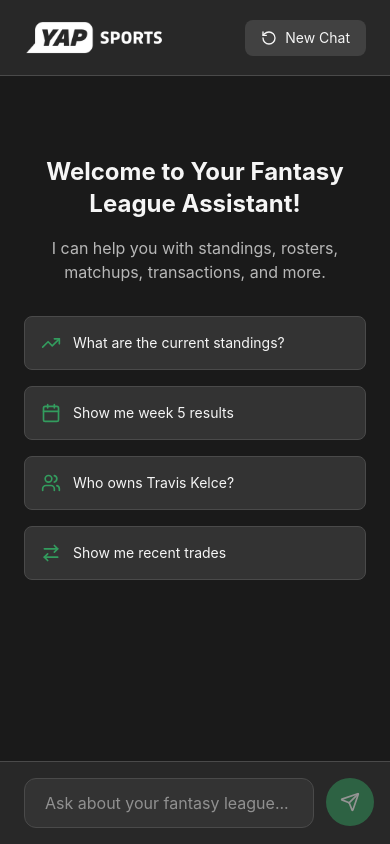
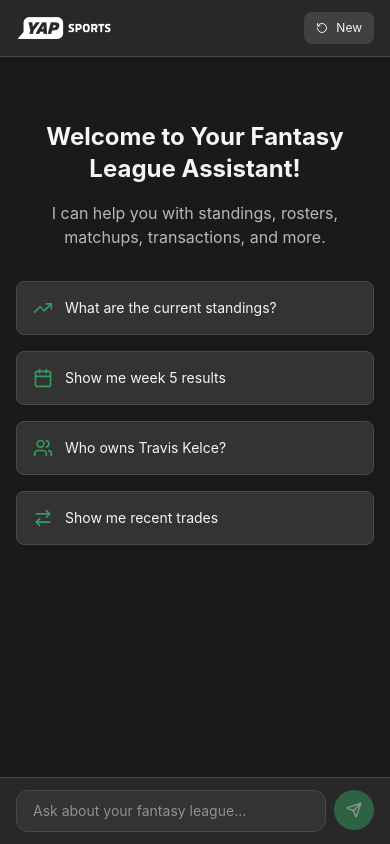
Before and after one commit to nickroachy7/sleeper-league-chat, a Next.js app in the folder web-ui/: page / in a window 390 px wide. Built offline with nearby package versions, Linux system fonts and the light colour scheme.

Commit message:
Add mobile optimization: sticky header/input, horizontal scrolling tables

```diff
--- a/web-ui/app/globals.css
+++ b/web-ui/app/globals.css
@@ -172,76 +172,63 @@ html {
   margin: 1.5em 0;
 }
 
+/* Mobile-optimized table wrapper */
 .markdown-content table {
   border-collapse: collapse;
   width: 100%;
-  max-width: 100%;
-  margin: 1.5em 0;
-  border-radius: 8px;
-  border: 1px solid var(--border-color);
-  table-layout: auto;
-  display: table;
+  margin: 1em 0;
+  font-size: 14px;
 }
 
-/* Ensure tables can scroll horizontally if needed on small screens */
-@media (max-width: 768px) {
-  .markdown-content table {
-    display: block;
-    overflow-x: auto;
-  }
-}
-
-.markdown-content thead {
-  background-color: var(--charcoal-base);
+/* Wrapper for horizontal scrolling on mobile */
+.markdown-content > table {
+  display: block;
+  overflow-x: auto;
+  -webkit-overflow-scrolling: touch;
+  max-width: 100%;
+  border: 1px solid var(--border-color);
+  border-radius: 8px;
 }
 
 .markdown-content th,
 .markdown-content td {
-  padding: 0.75em 1em;
+  border: 1px solid var(--border-color);
+  padding: 0.6em 0.8em;
   text-align: left;
-  border-bottom: 1px solid var(--border-color);
-  border-right: 1px solid var(--border-color);
-  vertical-align: top;
-  word-wrap: break-word;
-  white-space: normal;
-  min-width: 120px;
-  max-width: none;
-}
-
-/* Allow first column (labels) to be narrower */
-.markdown-content td:first-child,
-.markdown-content th:first-child {
+  white-space: nowrap;
   min-width: 80px;
-  font-weight: 600;
-}
-
-.markdown-content th:last-child,
-.markdown-content td:last-child {
-  border-right: none;
-}
-
-.markdown-content tbody tr:last-child td {
-  border-bottom: none;
 }
 
 .markdown-content th {
+  background-color: var(--charcoal-base);
   font-weight: 700;
-  color: var(--accent-green);
-  text-transform: uppercase;
-  font-size: 0.85em;
-  letter-spacing: 0.05em;
+  color: var(--text-primary);
+  position: sticky;
+  top: 0;
+  z-index: 1;
 }
 
 .markdown-content td {
   color: var(--text-primary);
+  background-color: var(--charcoal-dark);
 }
 
-.markdown-content tbody tr {
-  transition: background-color 0.2s;
+/* Alternate row colors for better readability */
+.markdown-content tr:nth-child(even) td {
+  background-color: var(--charcoal-darkest);
 }
 
-.markdown-content tbody tr:hover {
-  background-color: rgba(51, 156, 94, 0.05);
+/* Mobile improvements */
+@media (max-width: 640px) {
+  .markdown-content table {
+    font-size: 12px;
+  }
+
+  .markdown-content th,
+  .markdown-content td {
+    padding: 0.5em 0.6em;
+    min-width: 60px;
+  }
 }
 
 .markdown-content img {
--- a/web-ui/app/page.tsx
+++ b/web-ui/app/page.tsx
@@ -74,32 +74,33 @@ export default function Home() {
 
   return (
     <div className="flex flex-col h-screen" style={{ backgroundColor: 'var(--charcoal-darkest)' }}>
-      {/* Header */}
-      <header className="px-6 py-4" style={{ backgroundColor: 'var(--charcoal-dark)', borderBottom: '1px solid var(--border-color)' }}>
+      {/* Header - Sticky */}
+      <header className="sticky top-0 z-10 px-4 sm:px-6 py-3 sm:py-4" style={{ backgroundColor: 'var(--charcoal-dark)', borderBottom: '1px solid var(--border-color)' }}>
         <div className="max-w-4xl mx-auto flex items-center justify-between">
           <div className="flex items-center">
             <Image
               src="/yapsports-logo.webp"
               alt="YapSports Logo"
-              width={140}
-              height={140}
-              className="rounded"
+              width={120}
+              height={120}
+              className="rounded w-24 sm:w-32"
             />
           </div>
           <button
             onClick={resetChat}
-            className="px-4 py-2 rounded-lg text-sm transition-all flex items-center gap-2 hover:opacity-80"
+            className="px-3 sm:px-4 py-2 rounded-lg text-xs sm:text-sm transition-all flex items-center gap-2 hover:opacity-80"
             style={{ backgroundColor: 'var(--charcoal-light)', color: 'var(--text-primary)' }}
           >
-            <RotateCcw className="w-4 h-4" />
-            New Chat
+            <RotateCcw className="w-3 h-3 sm:w-4 sm:h-4" />
+            <span className="hidden sm:inline">New Chat</span>
+            <span className="sm:hidden">New</span>
           </button>
         </div>
       </header>
 
       {/* Messages */}
-      <div className="flex-1 overflow-y-auto px-6 py-8">
-        <div className="max-w-4xl mx-auto space-y-6">
+      <div className="flex-1 overflow-y-auto px-4 sm:px-6 py-4 sm:py-8">
+        <div className="max-w-4xl mx-auto space-y-4 sm:space-y-6">
           {messages.length === 0 && (
             <div className="text-center py-12">
               <h2 className="text-2xl font-bold mb-4" style={{ color: 'var(--text-primary)' }}>
@@ -144,7 +145,7 @@ export default function Home() {
               {message.role === 'user' ? (
                 // User message - with bubble
                 <div
-                  className="max-w-[75%] rounded-2xl px-5 py-3"
+                  className="max-w-[85%] sm:max-w-[75%] rounded-2xl px-4 sm:px-5 py-2.5 sm:py-3 text-sm sm:text-base"
                   style={{ backgroundColor: 'var(--accent-green)', color: 'white' }}
                 >
                   <div className="whitespace-pre-wrap leading-relaxed">
@@ -153,7 +154,7 @@ export default function Home() {
                 </div>
               ) : (
                 // Assistant message - no bubble, just content with icon
-                <div className="max-w-[85%] flex items-start gap-3">
+                <div className="max-w-[95%] sm:max-w-[85%] flex items-start gap-2 sm:gap-3">
                   <div
                     className="flex-shrink-0 w-8 h-8 rounded-full flex items-center justify-center mt-1"
                     style={{ backgroundColor: 'var(--charcoal-base)', border: '1px solid var(--border-color)' }}
@@ -194,16 +195,16 @@ export default function Home() {
         </div>
       </div>
 
-      {/* Input */}
-      <div className="px-6 py-4" style={{ backgroundColor: 'var(--charcoal-dark)', borderTop: '1px solid var(--border-color)' }}>
+      {/* Input - Sticky */}
+      <div className="sticky bottom-0 z-10 px-4 sm:px-6 py-3 sm:py-4" style={{ backgroundColor: 'var(--charcoal-dark)', borderTop: '1px solid var(--border-color)' }}>
         <form onSubmit={sendMessage} className="max-w-4xl mx-auto">
-          <div className="flex gap-3">
+          <div className="flex gap-2 sm:gap-3">
             <input
               type="text"
               value={input}
               onChange={(e) => setInput(e.target.value)}
               placeholder="Ask about your fantasy league..."
-              className="flex-1 px-5 py-3 rounded-xl focus:outline-none transition-all"
+              className="flex-1 px-4 sm:px-5 py-2.5 sm:py-3 rounded-xl focus:outline-none transition-all text-sm sm:text-base"
               style={{
                 backgroundColor: 'var(--charcoal-base)',
                 border: '1px solid var(--border-color)',
@@ -214,13 +215,13 @@ export default function Home() {
             <button
               type="submit"
               disabled={loading || !input.trim()}
-              className="w-12 h-12 rounded-full transition-all disabled:opacity-50 disabled:cursor-not-allowed hover:opacity-90 flex items-center justify-center flex-shrink-0"
+              className="w-10 h-10 sm:w-12 sm:h-12 rounded-full transition-all disabled:opacity-50 disabled:cursor-not-allowed hover:opacity-90 flex items-center justify-center flex-shrink-0"
               style={{
                 backgroundColor: 'var(--accent-green)',
                 color: 'white'
               }}
             >
-              <Send className="w-5 h-5" />
+              <Send className="w-4 h-4 sm:w-5 sm:h-5" />
             </button>
           </div>
         </form>
```
